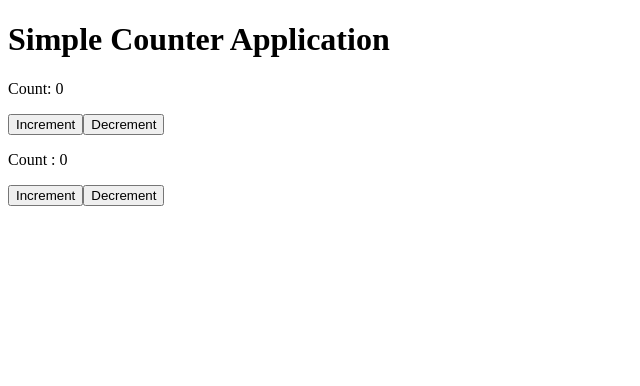
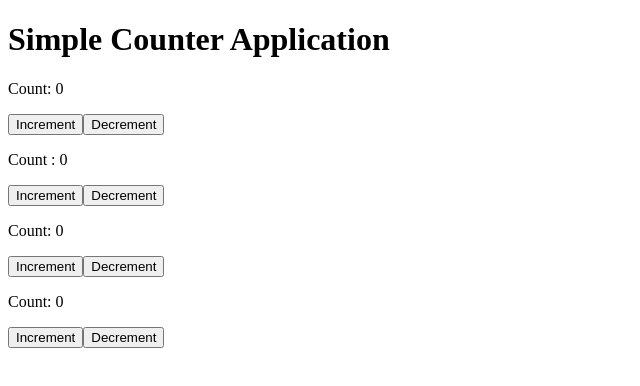
Before and after one commit to rrupom/think-in-a-redux-way, a React (Vite) app: page / in a window 1280 px wide. Shown: the top 386 px of the page, without its empty margins (0-640 px from the left). Built offline with nearby package versions, Linux system fonts and the light colour scheme.

Commit message:
dynamic rendering of component in basis of ownProps with connect API

```diff
--- a/src/app.jsx
+++ b/src/app.jsx
@@ -2,6 +2,7 @@ import { Provider } from "react-redux";
 import store from "./redux/store";
 import Counter from "./components/counter";
 import DynamicCounter from "./components/dynamicCounter";
+import VariableCounter from "./components/variableCounter";
 
 const App = () => {
   return <Provider store={store}>
@@ -9,6 +10,8 @@ const App = () => {
       <h1>Simple Counter Application</h1>
       <Counter />
       <DynamicCounter />
+      <VariableCounter />
+      <VariableCounter dynamic />
     </div>
   </Provider>
 }
--- a/src/components/dynamicCounter.jsx
+++ b/src/components/dynamicCounter.jsx
@@ -16,8 +16,8 @@ const DynamicCounter = () => {
 
     return <div>
         <p>Count : {count}</p>
-        <button onClick={() => incrementHandler(10)}>Increment</button>
-        <button onClick={() => decrementHandler(5)}>Decrement</button>
+        <button onClick={() => incrementHandler(5)}>Increment</button>
+        <button onClick={() => decrementHandler(2)}>Decrement</button>
     </div>
 }
 
--- /dev/null
+++ b/src/components/variableCounter.jsx
@@ -0,0 +1,26 @@
+import { connect } from "react-redux"
+import { increment, decrement } from "../redux/counter/actions"
+import { dynamicIncrement, dynamicDecrement } from "../redux/dynamicCounter/actions"
+
+const VariableCounter = ({ count, increment, decrement }) => {
+    return <div>
+        <p>Count: {count}</p>
+        <button onClick={increment}>Increment</button>
+        <button onClick={decrement}>Decrement</button>
+    </div>
+}
+
+const mapStateToProps = (state, ownProps) => {
+    return {
+        count: ownProps.dynamic ? state.dynamicCounter.value : state.counter.value
+    }
+}
+
+const mapDispatchToProps = (dispatch, ownProps) => {
+    return {
+        increment: ownProps.dynamic ? (value) => dispatch(dynamicIncrement(5)) : (value) => dispatch(increment()),
+        decrement: ownProps.dynamic ? (value) => dispatch(dynamicDecrement(2)) : (value) => dispatch(decrement())
+    }
+}
+
+export default connect(mapStateToProps, mapDispatchToProps)(VariableCounter);
```
Also changed, not shown: 1 other file (tests, documents, lock files or other folders).
